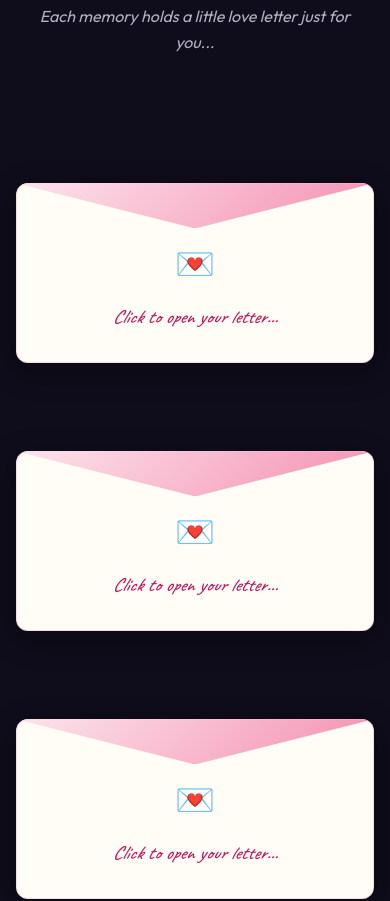
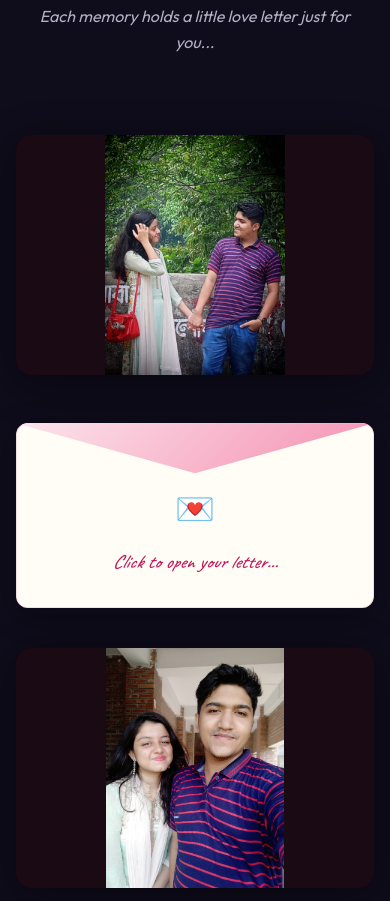
Before and after one commit to nova-tasnova/Anniversary-website, a React (Vite) app: page / in a window 390 px wide. Shown: the part 1000-1901 px from the top of the page. Built offline with nearby package versions, Linux system fonts and the light colour scheme; a web font is replaced by a local one.

Commit message:
something changed

```diff
--- a/index.html
+++ b/index.html
@@ -2,12 +2,12 @@
 <html lang="en">
   <head>
     <meta charset="UTF-8" />
-    <link rel="icon" type="image/svg+xml" href="favicon.svg" />
+    <link rel="icon" type="image/svg+xml" href="/favicon.svg" />
     <meta name="viewport" content="width=device-width, initial-scale=1.0" />
     <title>anniversary</title>
   </head>
   <body>
     <div id="root"></div>
-    <script type="module" src="src/main.jsx"></script>
+    <script type="module" src="/src/main.jsx"></script>
   </body>
 </html>
--- a/src/components/Gallery.css
+++ b/src/components/Gallery.css
@@ -166,12 +166,14 @@
   .zigzag-photo-wrapper {
     width: 100%;
     height: 240px;
+    flex: none;
   }
 
   .love-letter-card {
     width: 100%;
     height: auto;
     min-height: 180px;
+    flex: none;
   }
 
   .letter-envelope-top {
--- a/src/components/Gallery.jsx
+++ b/src/components/Gallery.jsx
@@ -21,8 +21,9 @@
   "Tomar jnno Dhakar rasta thele tomake welcome korte gesi...xoss ekta gf paiso bhai🏆",
   "The pictures tells everything. i should be your bf and you should be my gf..hihi",
   "Tomar oi bangles ami jotno kore as a memories raksi.hehe",
+
+  "You are my home, my safe place jar kadhe math rekhe sob dukkho kosto vule jaite iccha kore..sotti ghum chole ase.hehe❤️ ",
   "My best day in my life. I needed that day",
-  "You are my home, my safe place jar kadhe math rekhe sob dukkho kosto vule jaite iccha kore..sotti ghum chole ase.hehe❤️ ",
   "Natto!! ektu tumio sundr aso..jao complimennt diye dsi",
   "Again it's my safe place. Maybe i feel safe, loved and no worries in life just beside with you🙃",
   "Best couple picture ever.My fav..My wallpaper too",
```
